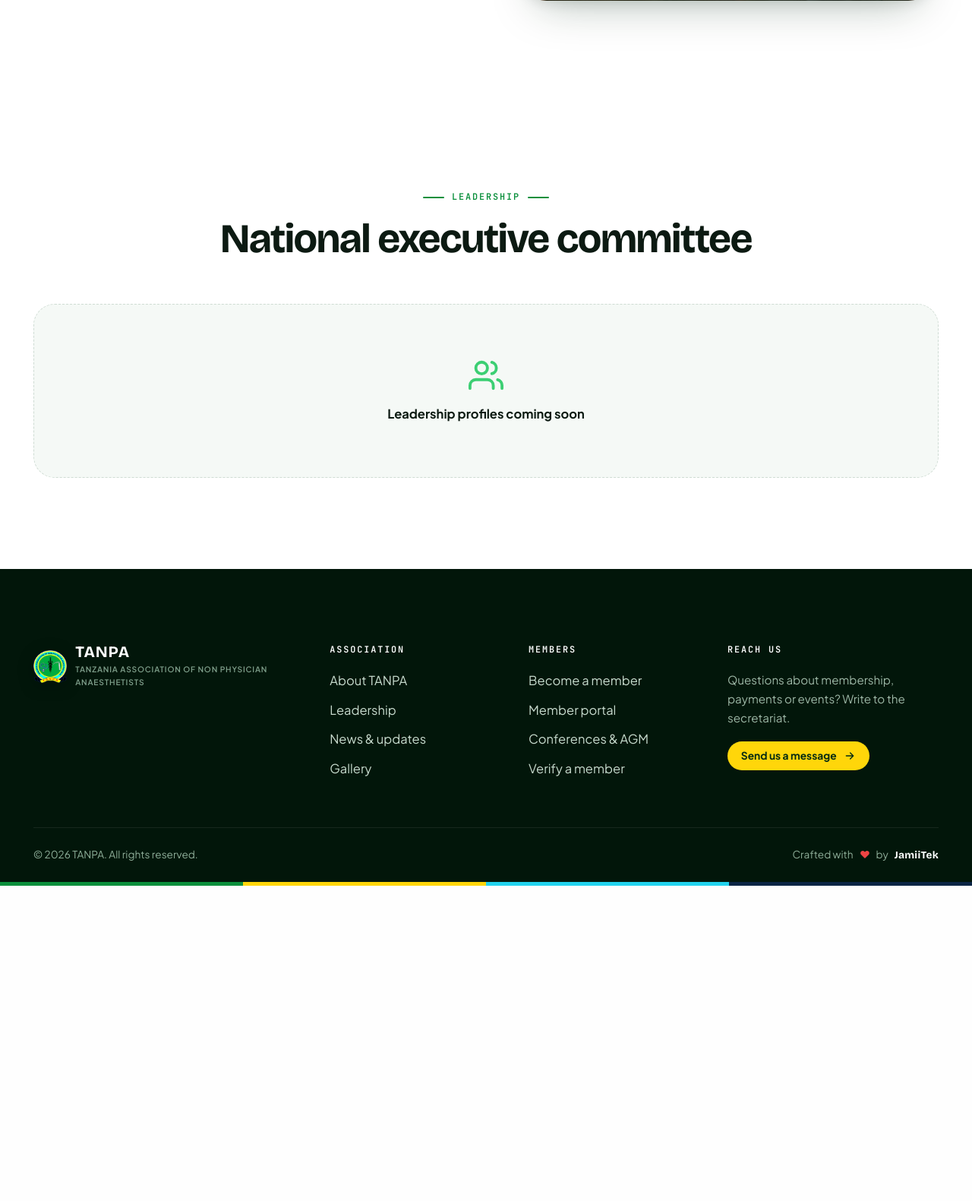
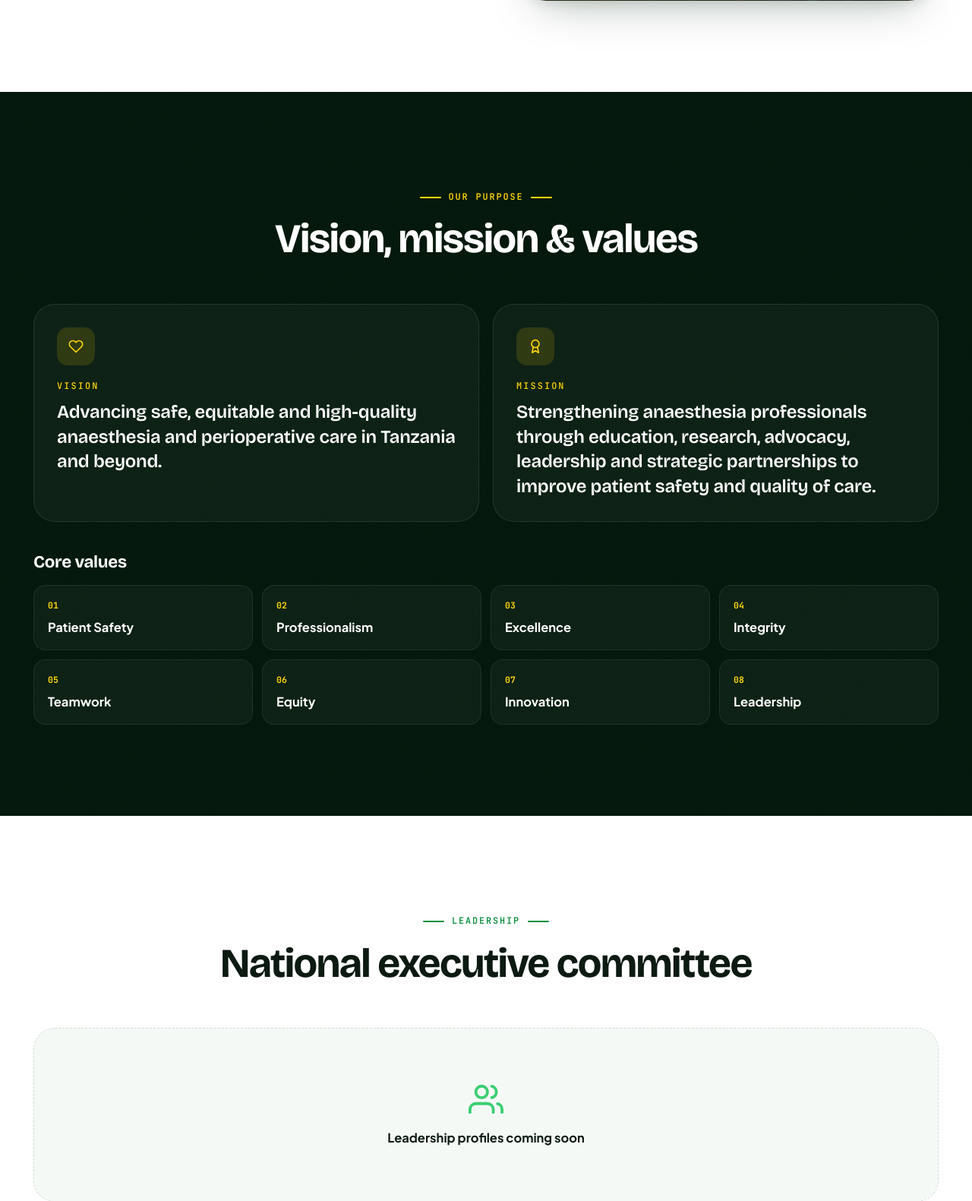
Before and after one commit to Barackwilliam/Tanpa, a Django app: page /about/ in a window 1280 px wide. Shown: the part 1225-2806 px from the top of the page at 76% size. Before the commit the page ends 2391 px from the top, so only its background shows below. Run offline with Django 5.2, Linux system fonts and the light colour scheme; data comes from the database, SQL or seed files in the repository; data that the repository does not hold is empty; parts of the project's set-up code (start-up, migrations or seed data) failed here and were passed over; some libraries are stand-ins or nearby versions.

Commit message:
Add TANPA's official vision, mission and core values
- Data migration fills them in only where Website settings are still empty
- About: vision and mission cards (vision first) and the 8 core values as a
  numbered grid; home 'Who we are' shows vision before mission

Co-Authored-By: Claude Opus 5.5 <noreply@anthropic.com>
Claude-Session: https://claude.ai/code/session_01GFUFTGewAorKU7BmQ91BaJ

```diff
--- a/static/css/site.css
+++ b/static/css/site.css
@@ -973,3 +973,17 @@ h1,h2,h3{overflow-wrap:break-word}
 .fee.hot::after{display:none}
 .cta-xl{background:var(--g-700)}
 .vcard .ph,.tp-av{background:var(--g-600)}
+
+/* vision / mission / values (About) */
+.vm-grid{display:grid;grid-template-columns:repeat(2,minmax(0,1fr));gap:18px}
+@media(max-width:800px){.vm-grid{grid-template-columns:minmax(0,1fr)}}
+.vm{padding:30px;border-radius:var(--r-lg);background:rgba(255,255,255,.04);border:1px solid rgba(255,255,255,.1)}
+.vm-ic{width:50px;height:50px;border-radius:14px;display:grid;place-items:center;background:rgba(255,214,10,.14);color:var(--y);margin-bottom:18px}
+.vm small{display:block;font-family:var(--f-mono);font-size:.74rem;letter-spacing:.18em;text-transform:uppercase;color:var(--y);margin-bottom:8px}
+.vm p{margin:0;color:#fff;font-family:var(--f-display);font-size:clamp(1.2rem,2vw,1.5rem);line-height:1.35;font-weight:600;letter-spacing:-.01em}
+.values{margin-top:40px}
+.values h3{color:#fff;font-size:1.4rem;margin-bottom:16px}
+.values ul:not(.ticks){list-style:none;margin:0;padding:0;display:grid;grid-template-columns:repeat(4,minmax(0,1fr));gap:12px}
+@media(max-width:900px){.values ul:not(.ticks){grid-template-columns:repeat(2,minmax(0,1fr))}}
+.values li .v-n{display:block;font-family:var(--f-mono);font-size:.72rem;color:var(--y);margin-bottom:6px}
+.values ul:not(.ticks) li{padding:16px 18px;border-radius:16px;background:rgba(255,255,255,.04);border:1px solid rgba(255,255,255,.08);color:#fff;font-weight:700}
--- a/templates/core/about.html
+++ b/templates/core/about.html
@@ -23,19 +23,25 @@
 </section>
 
 {% if site.mission or site.vision or site.objectives_list or site.values_list %}
-<section class="section dark grain">
+<section class="section dark grain" id="purpose">
   <div class="wrap">
-    <div class="head center" data-reveal><span class="kicker light">Our purpose</span><h2>Mission, vision &amp; objectives</h2></div>
+    <div class="head center" data-reveal><span class="kicker light">Our purpose</span><h2>Vision, mission{% if site.objectives_list %}, objectives{% endif %} &amp; values</h2></div>
     {% if site.mission or site.vision %}
-    <div class="bento" style="grid-auto-rows:auto;margin-bottom:18px">
-      {% if site.mission %}<article class="tile t-b" data-reveal style="background:rgba(255,255,255,.04);border-color:rgba(255,255,255,.1)"><div class="ic" style="background:rgba(255,214,10,.14);color:var(--y)">{% include "partials/icon.html" with name="award" %}</div><h3 style="color:#fff">Our mission</h3><p style="color:#b9cfc1;font-size:1.08rem">{{ site.mission }}</p></article>{% endif %}
-      {% if site.vision %}<article class="tile t-c" data-reveal style="--d:.1s;background:rgba(255,255,255,.04);border-color:rgba(255,255,255,.1)"><div class="ic" style="background:rgba(34,211,238,.14);color:var(--c)">{% include "partials/icon.html" with name="heart" %}</div><h3 style="color:#fff">Our vision</h3><p style="color:#b9cfc1;font-size:1.08rem">{{ site.vision }}</p></article>{% endif %}
+    <div class="vm-grid">
+      {% if site.vision %}<article class="vm" data-reveal><span class="vm-ic">{% include "partials/icon.html" with name="heart" %}</span><small>Vision</small><p>{{ site.vision }}</p></article>{% endif %}
+      {% if site.mission %}<article class="vm" data-reveal style="--d:.08s"><span class="vm-ic">{% include "partials/icon.html" with name="award" %}</span><small>Mission</small><p>{{ site.mission }}</p></article>{% endif %}
     </div>
     {% endif %}
-    {% if site.objectives_list or site.values_list %}
-    <div class="about-grid" style="gap:40px;align-items:start;margin-top:40px">
-      {% if site.objectives_list %}<div data-reveal><h3 style="font-size:1.6rem">Objectives</h3><ul class="ticks">{% for o in site.objectives_list %}<li>{{ o }}</li>{% endfor %}</ul></div>{% endif %}
-      {% if site.values_list %}<div data-reveal><h3 style="font-size:1.6rem">Core values</h3><ul class="ticks">{% for o in site.values_list %}<li>{{ o }}</li>{% endfor %}</ul></div>{% endif %}
+    {% if site.values_list %}
+    <div class="values" data-reveal>
+      <h3>Core values</h3>
+      <ul>{% for v in site.values_list %}<li><span class="v-n">{{ forloop.counter|stringformat:"02d" }}</span>{{ v }}</li>{% endfor %}</ul>
+    </div>
+    {% endif %}
+    {% if site.objectives_list %}
+    <div class="values" data-reveal style="margin-top:28px">
+      <h3>Objectives</h3>
+      <ul class="ticks">{% for o in site.objectives_list %}<li>{{ o }}</li>{% endfor %}</ul>
     </div>
     {% endif %}
   </div>
--- a/templates/core/home.html
+++ b/templates/core/home.html
@@ -65,8 +65,8 @@
       <p class="lede">{% if site.about %}{{ site.about|linebreaksbr|truncatewords_html:45 }}{% else %}TANPA brings together non-physician anaesthesia professionals in Tanzania to promote professional collaboration, continuous learning, high standards of practice and improved patient safety.{% endif %}</p>
       {% if site.mission or site.vision %}
       <div class="pillars">
+        {% if site.vision %}<div class="pillar"><h4>{% include "partials/icon.html" with name="heart" size=18 %} Vision</h4><p>{{ site.vision|truncatewords:28 }}</p></div>{% endif %}
         {% if site.mission %}<div class="pillar"><h4>{% include "partials/icon.html" with name="award" size=18 %} Mission</h4><p>{{ site.mission|truncatewords:28 }}</p></div>{% endif %}
-        {% if site.vision %}<div class="pillar"><h4>{% include "partials/icon.html" with name="heart" size=18 %} Vision</h4><p>{{ site.vision|truncatewords:28 }}</p></div>{% endif %}
       </div>
       {% endif %}
       <a class="btn btn-dark" href="{% url 'core:about' %}">Discover TANPA {% include "partials/icon.html" with name="arrow" size=18 %}</a>
```
Also changed, not shown: core/migrations/0002_vision_mission_values.py (added).
